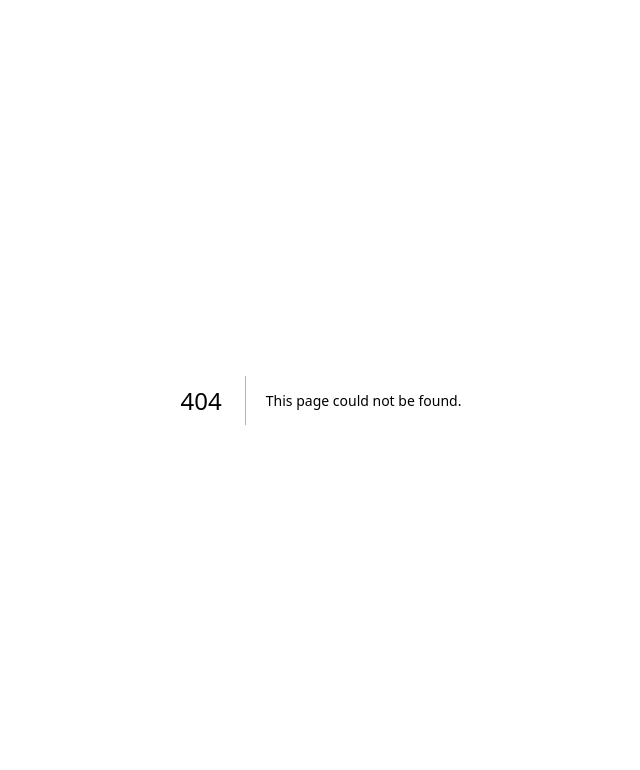
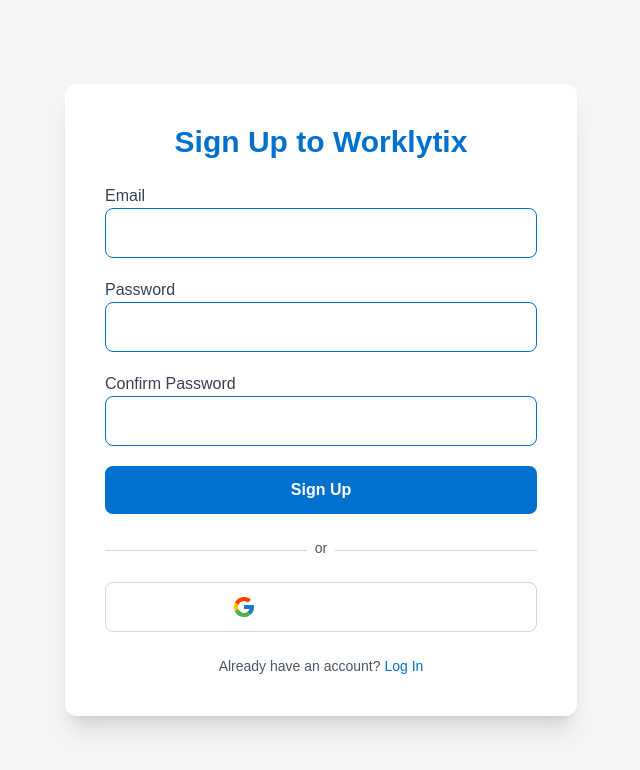
Before and after one commit to syedomar1/worklytix-frontend, a Next.js app: page /signup in a window 1280 px wide. Before the commit this address had no page. Shown: the top 770 px of the page, without its empty margins (319-959 px from the left). Built offline with nearby package versions, Linux system fonts and the light colour scheme; no server answers.

Commit message:
Added signup page

```diff
--- /dev/null
+++ b/pages/dashboard.jsx
@@ -0,0 +1,8 @@
+// pages/dashboard.jsx
+import withAuthenticator from "../firebase/withAuthenticator";
+
+function Dashboard() {
+  return <div>Welcome to Dashboard!</div>;
+}
+
+export default withAuthenticator(Dashboard);
--- /dev/null
+++ b/pages/signup.jsx
@@ -0,0 +1,157 @@
+import { useState } from 'react';
+import { useRouter } from 'next/router';
+import {
+  createUserWithEmailAndPassword,
+  GoogleAuthProvider,
+  signInWithPopup
+} from 'firebase/auth';
+import { doc, setDoc } from 'firebase/firestore';
+import { auth, db } from '../firebase/firebaseConfig';
+import { ToastContainer, toast } from 'react-toastify';
+import { FcGoogle } from 'react-icons/fc';
+import { motion } from 'framer-motion';
+
+export default function SignUp() {
+  const [email, setEmail] = useState('');
+  const [password, setPassword] = useState('');
+  const [confirmPassword, setConfirmPassword] = useState('');
+  const [loading, setLoading] = useState(false);
+  const router = useRouter();
+
+  const handleToast = (type, message) => {
+    type === 'error' ? toast.error(message) : toast.success(message);
+  };
+
+  const saveUserToFirestore = async (user, role = '') => {
+    await setDoc(doc(db, 'users', user.uid), {
+      email: user.email,
+      role,
+      createdAt: new Date(),
+    });
+  };
+
+  const handleSignUp = async (e) => {
+    e.preventDefault();
+    if (password !== confirmPassword) {
+      return handleToast('error', 'Passwords do not match');
+    }
+
+    try {
+      setLoading(true);
+      const res = await createUserWithEmailAndPassword(auth, email, password);
+      const user = res.user;
+
+      await saveUserToFirestore(user);
+      sessionStorage.setItem('email', email);
+      localStorage.setItem('isLoggedIn', 'true');
+
+      handleToast('success', 'Account created successfully!');
+      router.push('/');
+    } catch (err) {
+      handleToast('error', err.message || 'Signup failed');
+    } finally {
+      setLoading(false);
+    }
+  };
+
+  const handleGoogleSignUp = async () => {
+    const provider = new GoogleAuthProvider();
+    try {
+      setLoading(true);
+      const result = await signInWithPopup(auth, provider);
+      const user = result.user;
+
+      await saveUserToFirestore(user);
+      sessionStorage.setItem('email', user.email);
+      localStorage.setItem('isLoggedIn', 'true');
+
+      handleToast('success', 'Google sign-up successful!');
+      router.push('/');
+    } catch (err) {
+      handleToast('error', err.message || 'Google sign-up failed');
+    } finally {
+      setLoading(false);
+    }
+  };
+
+  return (
+    <div className="min-h-screen flex items-center justify-center bg-[#f5f5f5]">
+      <ToastContainer position="top-center" autoClose={3000} />
+      <motion.div
+        className="bg-white rounded-xl shadow-xl p-10 max-w-lg w-full"
+        initial={{ y: -40, opacity: 0 }}
+        animate={{ y: 0, opacity: 1 }}
+        transition={{ duration: 0.6 }}
+      >
+        <h2 className="text-3xl font-extrabold text-center mb-6" style={{ color: '#0071ce', fontFamily: 'Arial' }}>
+          Sign Up to Worklytix
+        </h2>
+
+        <form onSubmit={handleSignUp} className="space-y-5">
+          <div>
+            <label className="block text-gray-700">Email</label>
+            <input
+              type="email"
+              required
+              value={email}
+              onChange={(e) => setEmail(e.target.value)}
+              className="w-full px-4 py-3 border rounded-lg focus:outline-none focus:ring-2"
+              style={{ borderColor: '#0071ce', fontFamily: 'Arial' }}
+            />
+          </div>
+          <div>
+            <label className="block text-gray-700">Password</label>
+            <input
+              type="password"
+              required
+              value={password}
+              onChange={(e) => setPassword(e.target.value)}
+              className="w-full px-4 py-3 border rounded-lg focus:outline-none focus:ring-2"
+              style={{ borderColor: '#0071ce', fontFamily: 'Arial' }}
+            />
+          </div>
+          <div>
+            <label className="block text-gray-700">Confirm Password</label>
+            <input
+              type="password"
+              required
+              value={confirmPassword}
+              onChange={(e) => setConfirmPassword(e.target.value)}
+              className="w-full px-4 py-3 border rounded-lg focus:outline-none focus:ring-2"
+              style={{ borderColor: '#0071ce', fontFamily: 'Arial' }}
+            />
+          </div>
+
+          <button
+            type="submit"
+            disabled={loading}
+            className="w-full py-3 bg-[#0071ce] hover:bg-blue-800 text-white rounded-lg font-semibold transition-all"
+          >
+            {loading ? 'Signing up...' : 'Sign Up'}
+          </button>
+        </form>
+
+        <div className="mt-6 text-center text-gray-600 text-sm relative">
+          <span className="bg-white px-2 relative z-10">or</span>
+          <div className="absolute w-full top-3 left-0 border-t border-gray-300"></div>
+        </div>
+
+        <button
+          onClick={handleGoogleSignUp}
+          disabled={loading}
+          className="mt-6 w-full flex items-center justify-center py-3 border border-gray-300 rounded-lg hover:bg-gray-100 transition"
+        >
+          <FcGoogle className="mr-2 text-2xl" />
+          {loading ? 'Processing...' : 'Sign Up with Google'}
+        </button>
+
+        <p className="mt-6 text-center text-sm text-gray-600">
+          Already have an account?{' '}
+          <a href="/login" className="font-medium text-[#0071ce] hover:underline">
+            Log In
+          </a>
+        </p>
+      </motion.div>
+    </div>
+  );
+}
```
